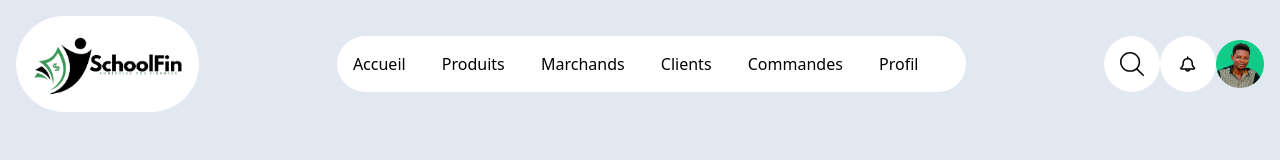
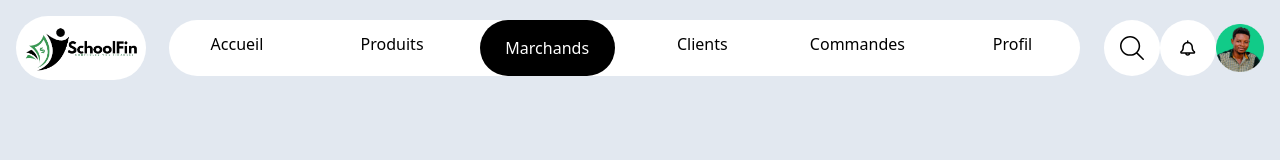
Before and after one commit to vanotis720/bento-dashboard, a website: page index.html in a window 1280 px wide. Drawn offline with nearby package versions, Linux system fonts and the light colour scheme; files that its build step writes are made by us from their sources.

Commit message:
finished nav

```diff
--- a/index.html
+++ b/index.html
@@ -10,16 +10,16 @@
 
 <body class="bg-slate-200 p-4">
     <nav class="flex justify-between items-center">
-        <a class="bg-white p-4 rounded-full" href="#">
-            <img class="h-16" src="images/logo.png" alt="logo">
+        <a class="bg-white p-2 rounded-full" href="#">
+            <img class="h-12" src="images/logo.png" alt="logo">
         </a>
-        <ul class="bg-white p-4 rounded-full">
-            <a class="mr-8" href="">Accueil</a>
-            <a class="mr-8" href="">Produits</a>
-            <a class="mr-8" href="">Marchands</a>
-            <a class="mr-8" href="">Clients</a>
-            <a class="mr-8" href="">Commandes</a>
-            <a class="mr-8" href="">Profil</a>
+        <ul class="grid grid-cols-6 gap-5 bg-white rounded-full">
+            <a class="text-center items-center px-5 py-3" href="">Accueil</a>
+            <a class="text-center items-center px-5 py-3" href="">Produits</a>
+            <a class="bg-black rounded-full text-white text-center items-center py-4" href="">Marchands</a>
+            <a class="text-center items-center px-5 py-3" href="">Clients</a>
+            <a class="text-center items-center px-5 py-3" href="">Commandes</a>
+            <a class="text-center items-center px-5 py-3" href="">Profil</a>
         </ul>
         <div class="flex items-center">
             <button class="bg-white p-4 rounded-full">
```
